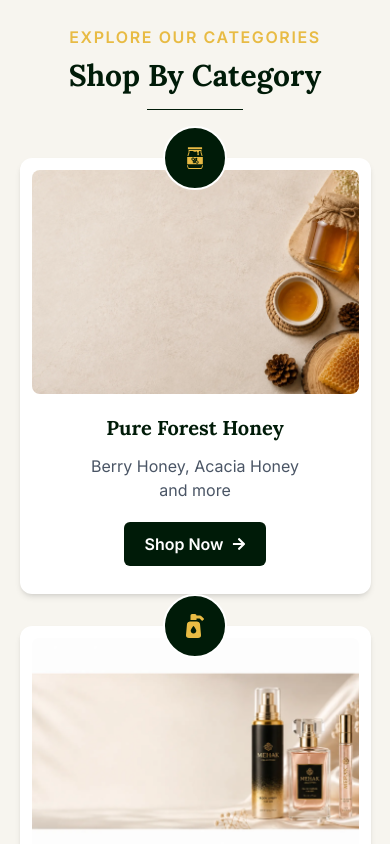
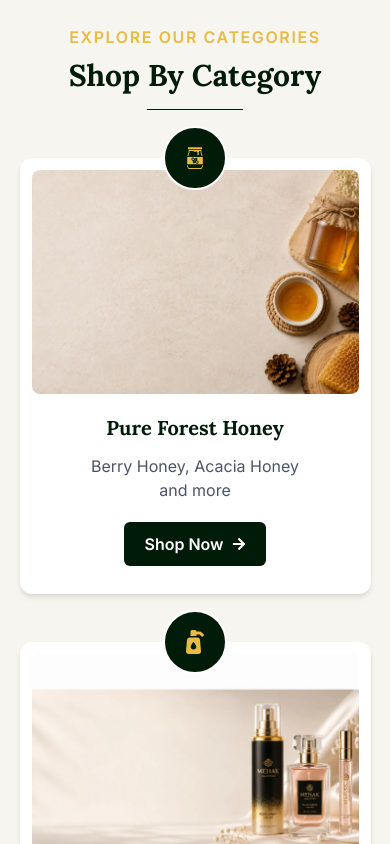
Before and after one commit to ayshaaktersaima1/bazar-e-pak, a Next.js app: page / in a window 390 px wide. Shown: the part 1156-2000 px from the top of the page. Built offline with nearby package versions, Linux system fonts and the light colour scheme.

Commit message:
fixed card gap

```diff
--- a/src/components/homepage/Categories.jsx
+++ b/src/components/homepage/Categories.jsx
@@ -26,7 +26,7 @@ const Categories = () => {
                 </div>
 
                 {/* Category Cards */}
-                <div className="mt-12 grid gap-8 md:grid-cols-2 lg:grid-cols-4 lg:gap-4 xl:gap-8">
+                <div className="mt-12 grid gap-12 md:grid-cols-2 lg:grid-cols-4 lg:gap-4 xl:gap-8">
                     {categoryList?.map((category) => {
                         const Icon = category?.icon;
 
```
